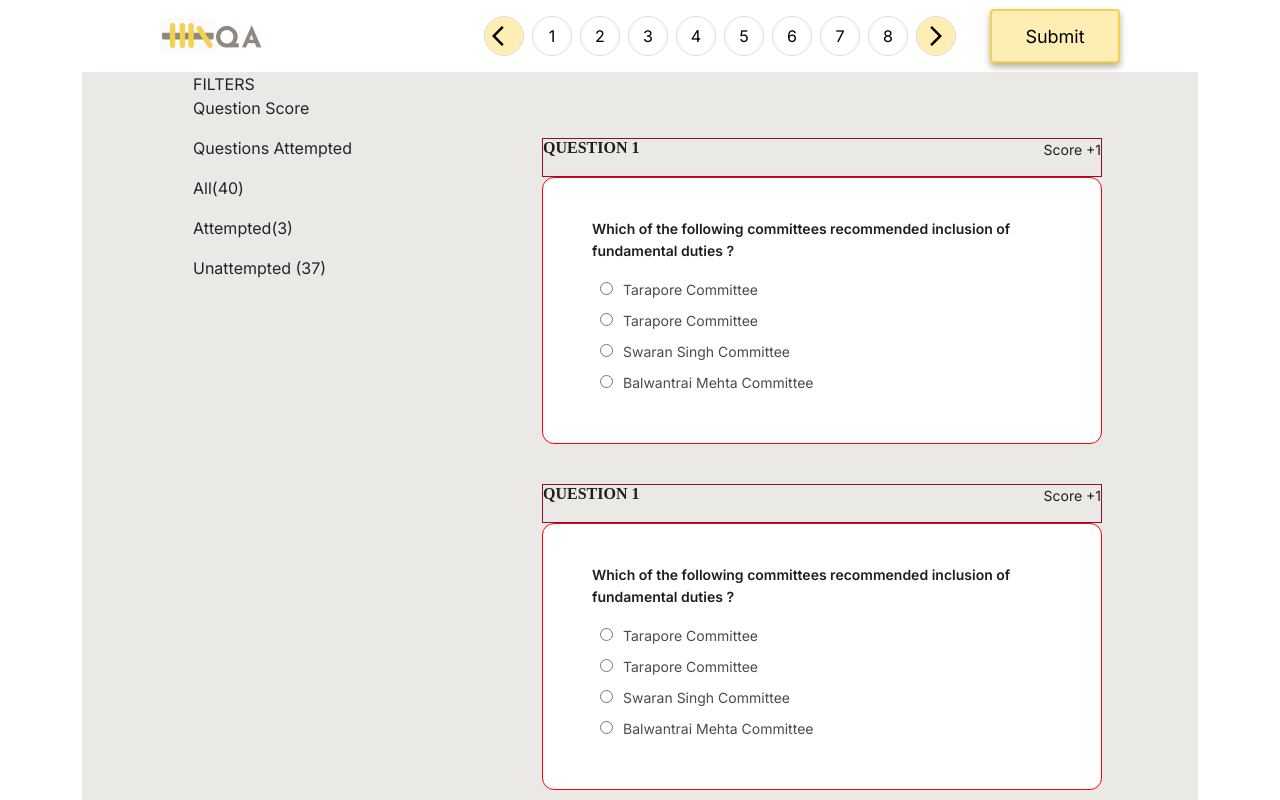
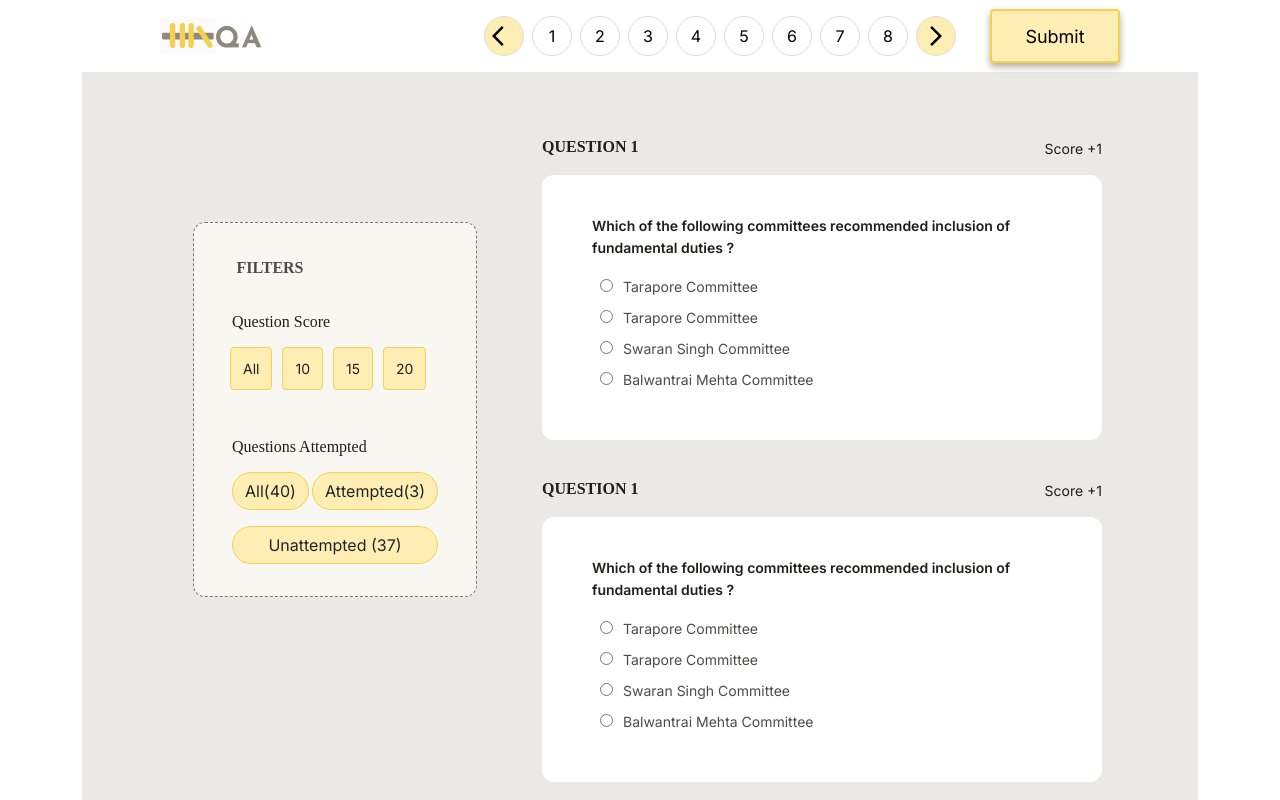
Before and after one commit to Swarnalata-Rana/assessment_platform, a Next.js app: page /assessment in a window 1280 px wide. Shown: the top 800 px of the page. Built offline with nearby package versions, Linux system fonts and the light colour scheme.

Commit message:
5th commit

```diff
--- a/app/assessment/page.js
+++ b/app/assessment/page.js
@@ -12,16 +12,23 @@ const page = () => {
                     <div className='secondPageMainDiv'>
                         <div className='secondPageMainDiv1'>
                             <div className='filterinside'>
-                                <div>FILTERS</div>
-                                <p>Question Score</p>
-                                <div>
-                                    <p>Questions Attempted</p>
+                                <div className='filter'>FILTERS</div>
+                                <p className='questionScore'>Question Score</p>
+                                <div class="paginationfilterbox">
+                                    <a href="#">All</a>
+                                    <a href="#">10</a>
+                                    <a href="#">15</a>
+                                    <a href="#">20</a>
                                 </div>
                                 <div>
-                                    <p>All(40)</p>
-                                    <p>Attempted(3)</p>
+                                    <p className='questionsattempted'>Questions Attempted</p>
+
                                 </div>
-                                <div>Unattempted (37)</div>
+                                <div className='allattemtedDiv'>
+                                    <p className='all40'>All(40)</p>
+                                    <p className='attemted3'>Attempted(3)</p>
+                                </div>
+                                <div className='Unattempted37'>Unattempted (37)</div>
                             </div>
                             <div className='mainQuestionDiv'>
                                 <div className='mainQuestionDiv1'>
--- a/app/globals.css
+++ b/app/globals.css
@@ -298,7 +298,6 @@
 /* pagination */
 .mainDivPagination {
   background-color: white;
-  /* border: 1px solid rgb(60, 67, 165); */
 }
 
 .mainDivPagination1 {
@@ -308,21 +307,16 @@
   margin: auto;
   width: 960px;
   height: 72px;
-  /* border: 1px solid red; */
-
 }
 
 .paginationMain {
   display: flex;
   align-items: center;
-  /* border: 1px solid rgb(30, 255, 0); */
-
 }
 
 .pagination {
   display: inline-block;
   align-items: center;
-  /* border: 1px solid red; */
 }
 
 .pagination a {
@@ -341,12 +335,6 @@
   height: 40px;
 }
 
-/* .pagination a.active {
-  background-color: #4CAF50;
-  color: white;
-  border: 1px solid #4CAF50;
-} */
-
 .pagination a:hover:not(.active) {
   background-color: black;
   color: white;
@@ -356,28 +344,19 @@
 .pagination .prev::before,
 .pagination .next::after {
   font-size: 15px;
-  /* Increase the size of arrow symbols */
-}
-
-.pagination {
-  /* align-items: center; */
 }
 
 .pagination .prev {
-  /* content: "←"; */
   display: flex;
   align-items: center;
-  /* justify-content: center; */
   background-color: #FEEEB4;
 }
 
 .pagination .next {
-  /* content: "→"; */
   display: flex;
   align-items: center;
   justify-content: center;
   background-color: #FEEEB4;
-
 }
 
 .submitDiv {
@@ -385,12 +364,10 @@
   padding: 16px 35px;
   justify-content: center;
   align-items: center;
-  gap: 10px;
   border-radius: 4px;
   border: 2px solid #F4D150;
   background: #FEEEB4;
   box-shadow: 0px 4px 7px 0px #B3AE9C;
-  /* margin-top: 7px; */
   width: 130px;
   height: 54px;
   margin-left: 30px;
@@ -408,6 +385,129 @@
 /* Assessment */
 .filterinside {
   width: 284px;
+  /* border: 1px solid red; */
+  margin-top: 150px;
+  height: 375px;
+  background-color: white;
+  border-radius: 12px;
+  border: 1px dashed #777671;
+  background: #F9F7F2;
+}
+
+.filter {
+  color: #4C4B49;
+  font-family: "Inria Sans";
+  font-size: 16px;
+  font-style: normal;
+  font-weight: 700;
+  line-height: normal;
+  text-transform: uppercase;
+  margin: auto;
+  width: 197px;
+  margin-top: 36px;
+}
+
+.questionScore {
+  margin: auto;
+  width: 206px;
+  margin-top: 36px;
+  color: #1F1E1C;
+  font-family: "Inria Sans";
+  font-size: 16px;
+  font-style: normal;
+  font-weight: 400;
+  line-height: normal;
+}
+
+.questionsattempted {
+  color: #1F1E1C;
+  font-family: "Inria Sans";
+  font-size: 16px;
+  font-style: normal;
+  font-weight: 400;
+  line-height: normal;
+  width: 206px;
+  margin: auto;
+  margin-top: 48px;
+}
+
+.paginationfilterbox {
+  width: 220px;
+  margin: 16px auto 0;
+}
+
+.paginationfilterbox a {
+  padding: 10px 12px;
+  display: inline-block;
+  margin: 0 5px;
+  border: 1px solid #F4D150;
+  background: #FEEEB4;
+  color: #1F1E1C;
+  text-decoration: none;
+  font-family: Inter, sans-serif;
+  font-size: 14px;
+  text-align: center;
+  border-radius: 4px;
+
+}
+
+.paginationfilterbox a:hover {
+  color: white;
+  background-color: black;
+  /* Optional: slightly darker background on hover */
+}
+
+
+.allattemtedDiv {
+  display: flex;
+  width: 206px;
+  margin: auto;
+  margin-top: 16px;
+  justify-content: space-between;
+}
+
+.all40 {
+  display: flex;
+  padding: 6px 12px;
+  justify-content: center;
+  align-items: center;
+  gap: 10px;
+  border-radius: 54px;
+  border: 1px solid #F4D150;
+  background: #FEEEB4;
+}
+
+.attemted3 {
+  display: flex;
+  padding: 6px 12px;
+  flex-direction: column;
+  justify-content: center;
+  align-items: center;
+  gap: 10px;
+  border-radius: 54px;
+  border: 1px solid #F4D150;
+  background: #FEEEB4;
+}
+
+.Unattempted37 {
+  display: flex;
+  padding: 6px 12px;
+  flex-direction: column;
+  justify-content: center;
+  align-items: center;
+  gap: 10px;
+  border-radius: 54px;
+  border: 1px solid #F4D150;
+  background: #FEEEB4;
+  width: 206px;
+  margin: auto;
+}
+
+.all40:hover,
+.attemted3:hover,
+.Unattempted37:hover {
+  background-color: black;
+  color: white;
 }
 
 .secondPageMainDiv {
@@ -422,7 +522,7 @@
 }
 
 .Question1 {
-  color: var(--Dark-a, #1F1E1C);
+  color: #1F1E1C;
   font-family: "Inria Sans";
   font-size: 16px;
   font-style: normal;
@@ -432,7 +532,7 @@
 }
 
 .score1 {
-  color: var(--Dark-a, #1F1E1C);
+  color: #1F1E1C;
   text-align: right;
   font-family: Inter;
   font-size: 14px;
@@ -452,7 +552,7 @@
   width: 460px;
   margin: auto;
   color: #1F1E1C;
-  color: var(--Dark-a, #1F1E1C);
+  color: #1F1E1C;
   font-family: Inter;
   font-size: 14px;
   font-style: normal;
@@ -463,12 +563,10 @@
 .mainQuestionDiv1 {
   display: flex;
   justify-content: space-between;
-  border: 1px solid rgb(141, 17, 52);
   width: 560px;
 }
 
 .mainQuestionDivWhiteBox {
-  border: 1px solid red;
   background-color: white;
   width: 560px;
   margin: auto;
@@ -516,7 +614,8 @@
   margin-right: 10px;
   /* Adds space between radio button and label */
 }
-.gapAssessment{
+
+.gapAssessment {
   height: 40px;
 }
 
@@ -525,18 +624,45 @@
   background-color: #EBE9E6;
 }
 
+.gapDiv4 {
+  height: 103px;
+}
+
+/* .rightDivTag {
+  width: 28px;
+  height: 28px;
+  margin: auto;
+  flex-shrink: 0;
+  background-color: #88BE37;
+  margin-top: 65px;
+  overflow: hidden;
+  border-radius: 50%;
+} */
+.rightDivTag {
+  width: 28px;
+  height: 28px;
+  margin: auto;
+  flex-shrink: 0;
+  background-color: #88BE37;
+  margin-top: 65px;
+  overflow: hidden;
+  border-radius: 50%;
+  display: flex;
+  justify-content: center;
+  align-items: center;
+}
+
+.rightDivTag img {
+  width: 14px; /* This is the size of the image */
+  height: 10px; /* Set height to ensure it remains square */
+}
+
 .whiteBoxSuccessfully {
   margin: auto;
   width: 705px;
-  /* margin-bottom: -103px; */
   background-color: white;
-  border: 1px solid red;
+  border: 1px solid white;
 }
-
-/* .maindivSumnited {
-  width: 319px;
-  margin: auto;
-} */
 
 .successfullyDiv {
   color: var(--Dark-a, #1F1E1C);
@@ -547,7 +673,7 @@
   line-height: 120%;
   width: 265px;
   margin: auto;
-  margin-top: 115px;
+  margin-top: 22px;
   letter-spacing: -0.48px;
 }
 
@@ -593,6 +719,7 @@
 .scoreATag {
   text-decoration: none;
   display: inline-block;
+  color: #1F1E1C;
 }
 
 .gapDiv2 {
--- a/app/successfully/page.js
+++ b/app/successfully/page.js
@@ -9,9 +9,13 @@ const page = () => {
             </div>
             <div className='container'>
                 <div className='successfullyMainDiv'>
+                    <div className='gapDiv4'></div>
+
                     <div className='whiteBoxSuccessfully'>
                         <div className='maindivSumnited'>
-                            <img src='' />
+                            <div className='rightDivTag'>
+                                <img src='right.png' />
+                            </div>
                             <div className='successfullyDiv'>Successfully Sumbitted</div>
                             <h6>Thank you for completing the test! </h6>
                             <p>
```
Also changed, not shown: public/Ellipse 14.png (added), public/right.png (added).
